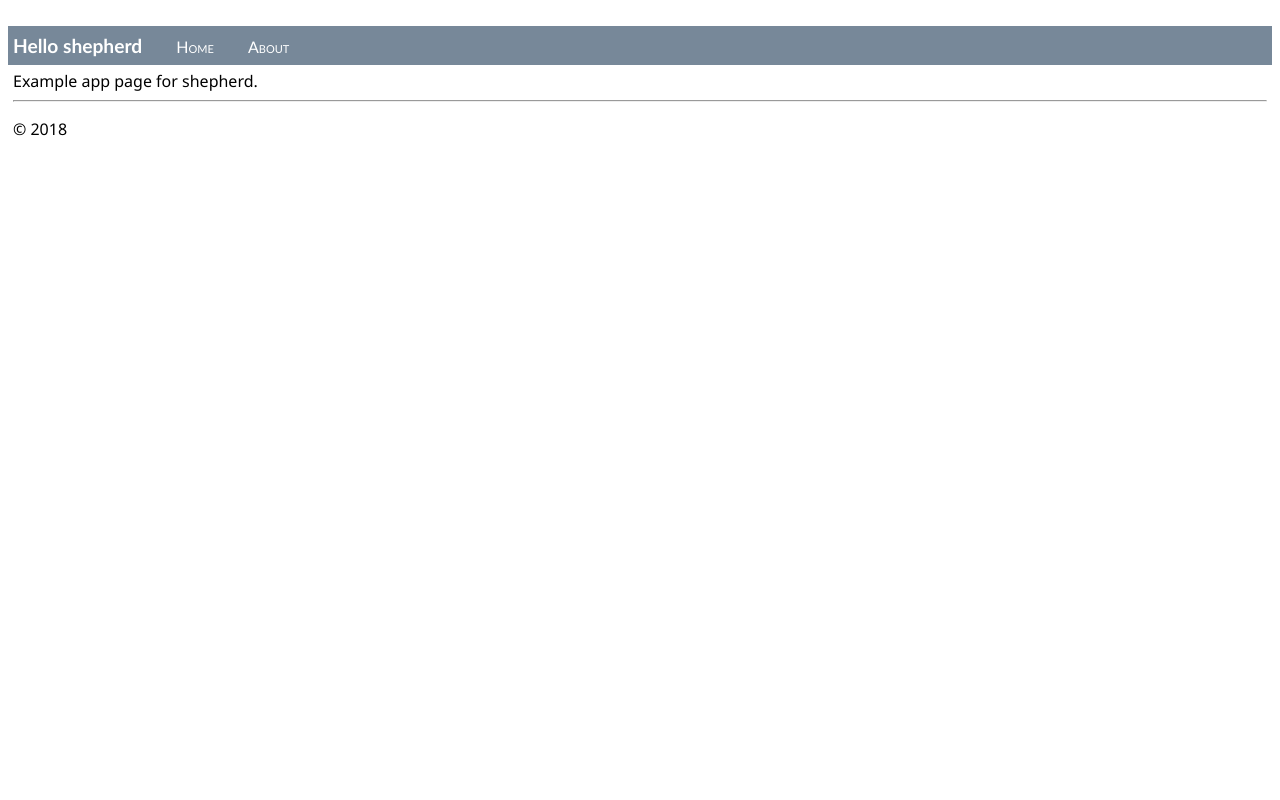
After one commit to peter-linlin/shepherd, a Django app: page /about in a window 1280 px wide. The commit adds this page. Run offline with Django 3.2, Linux system fonts and the light colour scheme.

Commit message:
about, index, navigation bar

```diff
--- /dev/null
+++ b/shepherd/masterdata/static/site.css
@@ -0,0 +1,32 @@
+.message {
+    font-weight: 600;
+    color: blue;
+}
+
+.navbar {
+    background-color: lightslategray;
+    font-size: 1em;
+    font-family: 'Trebuchet MS', 'Lucida Sans Unicode', 'Lucida Grande', 'Lucida Sans', Arial, sans-serif;
+    color: white;
+    padding: 8px 5px 8px 5px;
+}
+
+    .navbar a {
+        text-decoration: none;
+        color: inherit;
+    }
+
+.navbar-brand {
+    font-size: 1.2em;
+    font-weight: 600;
+}
+
+.navbar-item {
+    font-variant: small-caps;
+    margin-left: 30px;
+}
+
+.body-content {
+    padding: 5px;
+    font-family: 'Segoe UI', Tahoma, Geneva, Verdana, sans-serif;
+}
--- /dev/null
+++ b/shepherd/masterdata/templates/masterdata/about.html
@@ -0,0 +1,4 @@
+{% extends "masterdata/layout.html" %}
+{% block content %}
+{{ content }}
+{% endblock %}
--- /dev/null
+++ b/shepherd/masterdata/templates/masterdata/layout.html
@@ -0,0 +1,25 @@
+<!DOCTYPE html>
+<html>
+<head>
+    <meta charset="utf-8" />
+    <title>{{ title }}</title>
+    {% load staticfiles %}
+    <link rel="stylesheet" type="text/css" href="{% static 'site.css' %}" />
+</head>
+
+<body>
+    <div class="navbar">
+       <a href="/" class="navbar-brand">Hello shepherd</a>
+       <a href="{% url 'home' %}" class="navbar-item">Home</a>
+       <a href="{% url 'about' %}" class="navbar-item">About</a>
+    </div>
+
+    <div class="body-content">
+{% block content %}{% endblock %}
+        <hr/>
+        <footer>
+            <p>&copy; 2018</p>
+        </footer>
+    </div>
+</body>
+</html>
--- a/shepherd/masterdata/views.py
+++ b/shepherd/masterdata/views.py
@@ -10,11 +10,22 @@ def index(request):
 
     return render(
         request,
-        "HelloDjangoApp/index.html",  # Relative path from the 'templates' folder to the template file
+        "masterdata/index.html",  # Relative path from the 'templates' folder to the template file
         # "index.html", # Use this code for VS 2017 15.7 and earlier
         {
-            'title' : "Hello Django",
-            'message' : "Hello Django!",
+            'title' : "Hello shepherd",
+            'message' : "Hello shepherd!",
             'content' : " on " + now.strftime("%A, %d %B, %Y at %X")
         }
     )
+
+
+def about(request):
+    return render(
+        request,
+        "masterdata/about.html",
+        {
+            'title' : "About shepherd",
+            'content' : "Example app page for shepherd."
+        }
+    )
--- a/shepherd/shepherd/urls.py
+++ b/shepherd/shepherd/urls.py
@@ -27,6 +27,7 @@ import masterdata.views
 urlpatterns = [
     url(r'^$', masterdata.views.index, name='index'),
     url(r'^home$', masterdata.views.index, name='home'),
+    url(r'^about$', masterdata.views.about, name='about'),
 ]
 
 """
```
Also changed, not shown: shepherd/masterdata/templates/masterdata/index.html (+4 -8 lines), 1 other file.
